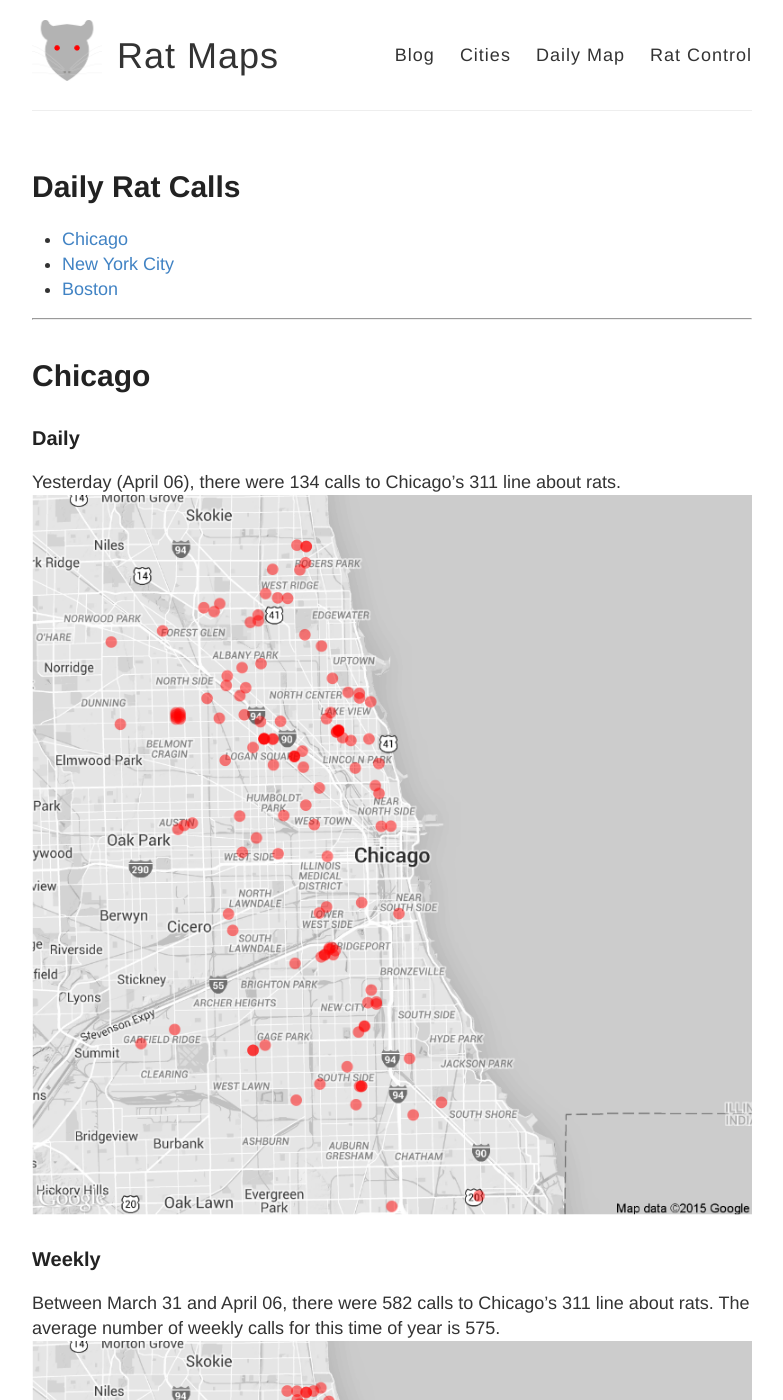
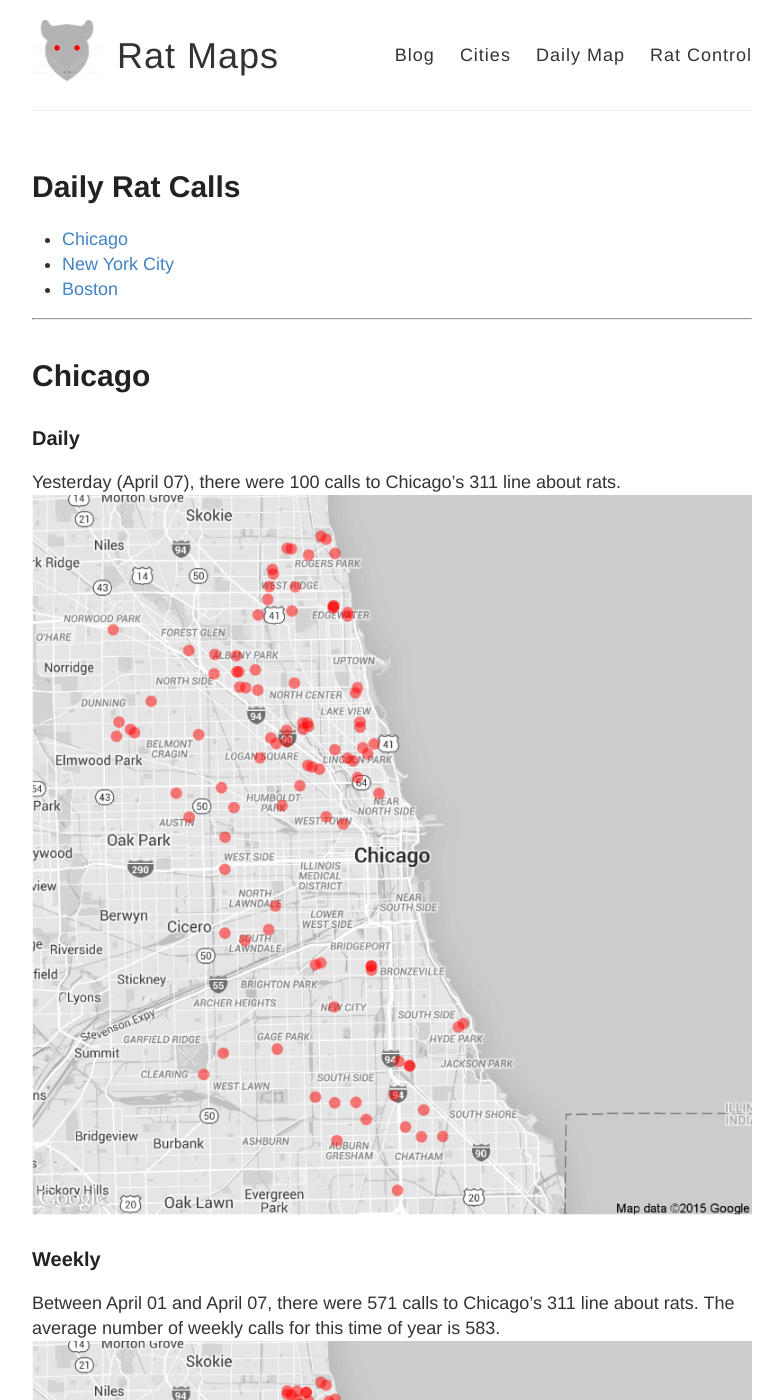
Before and after one commit to DanielHadley/ratmaps, a Jekyll site: the page built from daily.md, in a window 1280 px wide and 1400 px high. Shown: the whole window, without its empty margins (248-1031 px from the left). Built offline with Jekyll 4.4.1, drawn with Linux system fonts in a browser that asks for light colours; comment, search, counter and statistics services are not loaded; some of the changed text lies outside the part shown.

Commit message:
Daily Maps

```diff
--- a/daily.md
+++ b/daily.md
@@ -15,22 +15,22 @@ tags: Chicago NYC weekly daily rats
 
 ### Daily
 
-Yesterday (April 06), there were 134 calls to Chicago's 311 line about rats.
+Yesterday (April 07), there were 100 calls to Chicago's 311 line about rats.
 ![Chicago rat calls to 311 weekly map]({{ site.cityimages }}/daily/Chicago_Rat_Map_Daily.png)
 
 ### Weekly
-Between March 31 and April 06, there were 582 calls to Chicago's 311 line about rats. The average number of weekly calls for this time of year is 575.
+Between April 01 and April 07, there were 571 calls to Chicago's 311 line about rats. The average number of weekly calls for this time of year is 583.
 ![Chicago rat calls to 311 weekly map]({{ site.cityimages }}/daily/Chicago_Rat_Map_Weekly.png)
 ***
 # New York City <a id="nyc"><a>
 
 ### Daily
 
-Yesterday (April 06), there were 7 calls to New York City's 311 line about rats.
+Yesterday (April 07), there were 18 calls to New York City's 311 line about rats.
 ![NYC rat calls to 311 weekly map]({{ site.cityimages }}/daily/NYC_Rat_Map_Daily.png)
 
 ### Weekly
-Between March 31 and April 06, there were 239 calls to New York City's 311 line about rats. The average number of weekly calls for this time of year is 205.
+Between April 01 and April 07, there were 244 calls to New York City's 311 line about rats. The average number of weekly calls for this time of year is 208.
 ![NYC rat calls to 311 weekly map]({{ site.cityimages }}/daily/NYC_Rat_Map_Weekly.png)
 
 Each red dot represents one call about a rat seen in that location. The dots are transparent, so multiple calls from one location will be seen as a solid dot. The usual caveats apply: more calls do not necessarily mean that there are more rats in that location than other parts of the city. A cluster of dots could indicate that one resident is unusually vocal about rodents in his or her neighborhood. Also, more densely populated neighborhoods tend to make more calls to 311.
```
Also changed, not shown: images/pages/daily/Chicago_Rat_Map_Daily.png, images/pages/daily/Chicago_Rat_Map_Weekly.png, images/pages/daily/NYC_Rat_Map_Daily.png, images/pages/daily/NYC_Rat_Map_Weekly.png.
